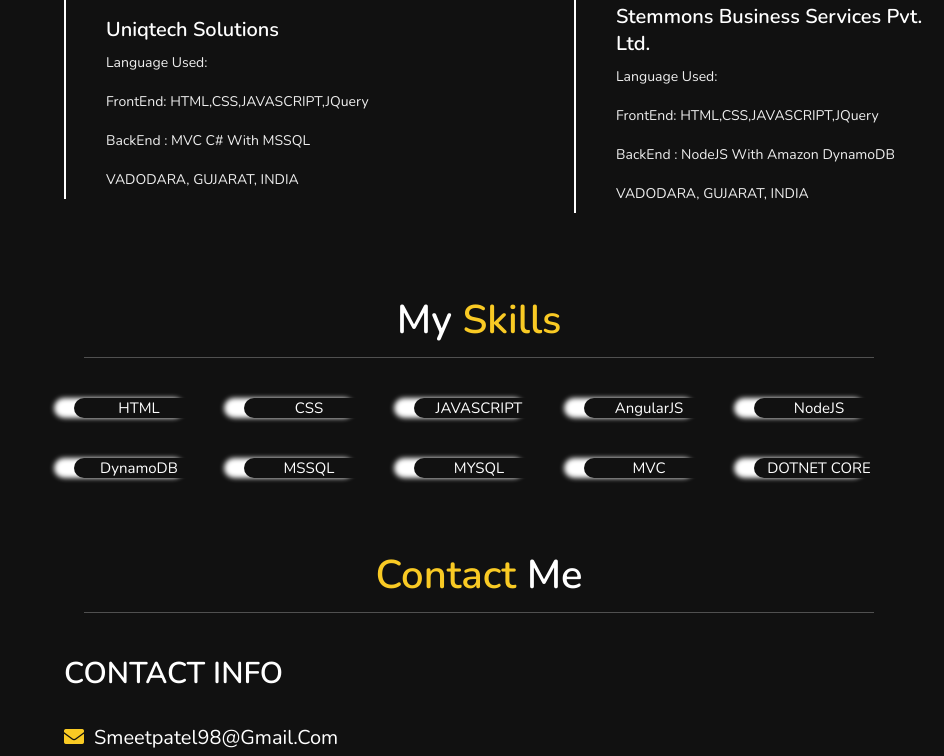
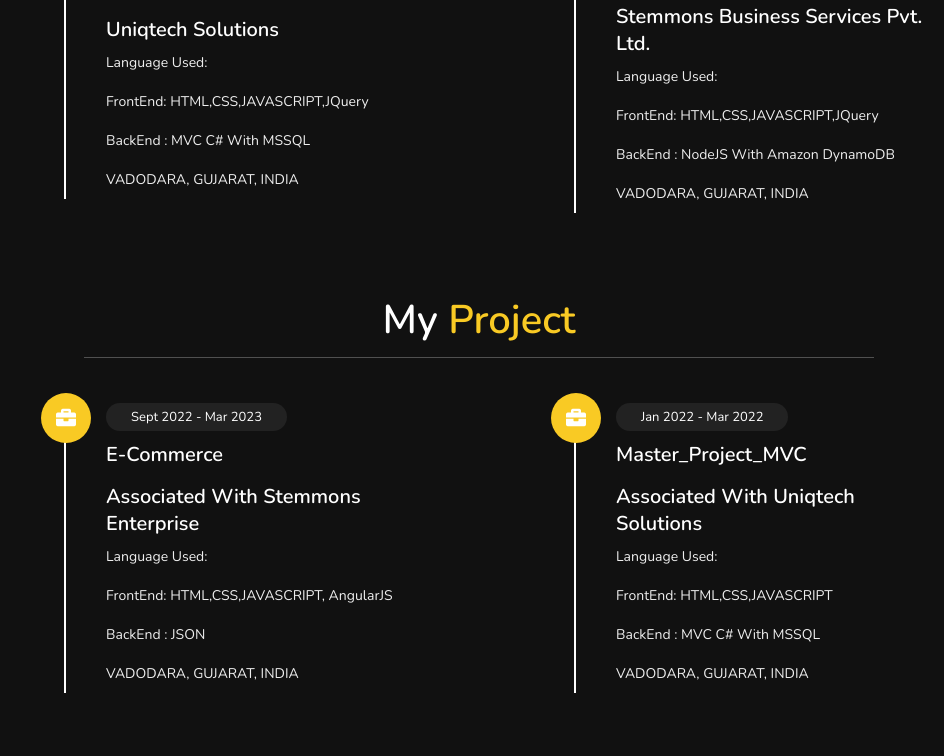
Before and after one commit to smeetpatel98/Portfolio, a plain HTML site: page index.html in a window 1280 px wide. Shown: the part 2025-2781 px from the top of the page, without its empty margins (336-1280 px from the left). Drawn offline with nearby package versions, Linux system fonts and the light colour scheme.

Commit message:
Projects added

```diff
--- a/index.html
+++ b/index.html
@@ -30,6 +30,7 @@
         <li><a href="#about">about</a></li>
         <li><a href="#education">education</a></li>
         <li><a href="#work">Work experience</a></li>
+        <li><a href="#project">Project</a></li>
         <li><a href="#portfolio">Skills</a></li>
         <li><a href="#contact">contact</a></li>
       </ul>
@@ -82,7 +83,7 @@
         </div>
 
         <div class="box">
-          <span>3+</span>
+          <span>10+</span>
           <h3>happy clients</h3>
         </div>
 
@@ -127,7 +128,7 @@
 
       <div class="box">
         <i class="fas fa-graduation-cap"></i>
-        <span>05/2023 - Ongoing</span>
+        <span>05/2023 - 08/2024</span>
         <h3>POST-GRADUATE IN WEB DEVELOPMENT</h3>
         <p>CONESTOGA COLLEGE</p>
         <p>KITCHENER, ONTARIO, CANADA</p>
@@ -198,6 +199,47 @@
     </div>
   </section>
   <!-- work experince ends -->
+
+  <!-- Project sections starts -->
+  <section class="education" id="project">
+    <h1 class="heading">my <span> Project</span></h1>
+    <div class="box-container">
+      <div class="box">
+        <i class="fas fa-briefcase"></i>
+        <span>Sept 2022 - Mar 2023</span>
+        <h3><a href="https://github.com/smeetpatel98/E-Commerce" style="color: white;">E-Commerce</a> </h3>
+        <h3>Associated with Stemmons Enterprise</h3>
+        <p>Language Used:</p>
+        <p>FrontEnd: HTML,CSS,JAVASCRIPT, AngularJS</p>
+        <p>BackEnd : JSON</p>
+        <p>VADODARA, GUJARAT, INDIA</p>
+      </div>
+
+      <div class="box">
+        <i class="fas fa-briefcase"></i>
+        <span>Jan 2022 - Mar 2022</span>
+        <h3><a href="https://github.com/smeetpatel98/Master_Project_MVC" style="color: white;">Master_Project_MVC</a> </h3>
+        <h3>Associated with Uniqtech Solutions</h3>
+        <p>Language Used:</p>
+        <p>FrontEnd: HTML,CSS,JAVASCRIPT</p>
+        <p>BackEnd : MVC C# with MSSQL</p>
+        <p>VADODARA, GUJARAT, INDIA</p>
+      </div>
+
+      <div class="box">
+        <i class="fas fa-briefcase"></i>
+        <span>Jan 2022 - Mar 2022</span>
+        <h3><a href="https://github.com/smeetpatel98/QueueBreaker/tree/master" style="color: white;">QueueBreaker</a> </h3>
+        <h3>Associated with Gujarat Technological University, Ahmedbabd</h3>
+        <p>Language Used:</p>
+        <p>FrontEnd: HTML,CSS,JAVASCRIPT</p>
+        <p>BackEnd : C# Blazor pages with MVC and MSSQQL</p>
+        <p>VADODARA, GUJARAT, INDIA</p>
+      </div>
+
+    </div>
+  </section>
+   <!-- Project sections ends -->
 
   <!-- portfolio section starts  -->
 
```
